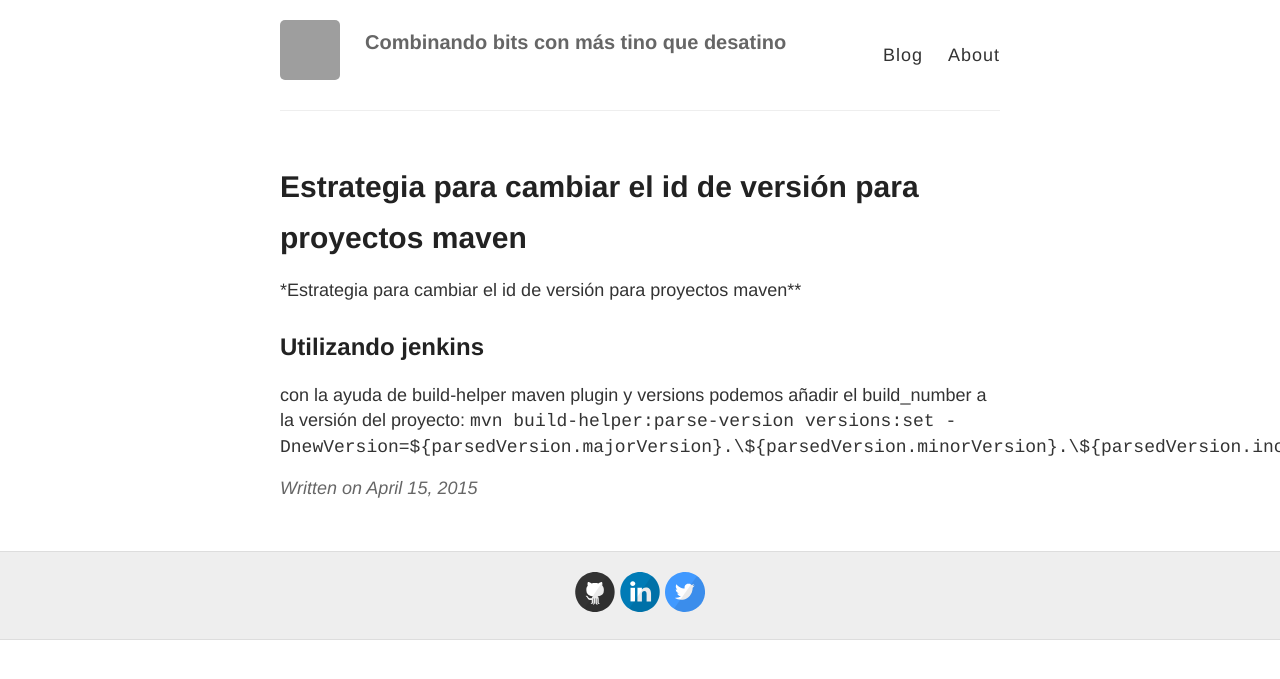
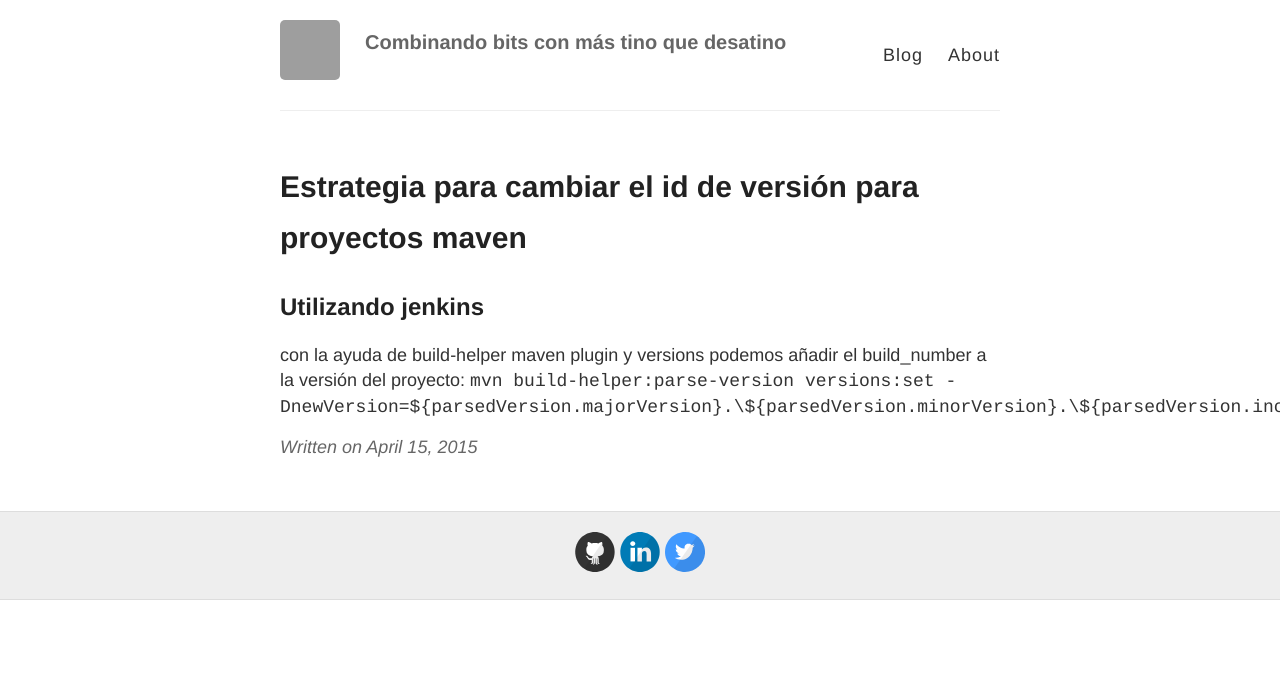
Before and after one commit to alpoza/alpoza.github.io, a Jekyll site: the page built from _posts/2015-4-15-maven-pom-version-estrategy.md, in a window 1280 px wide. Shown: the top 679 px of the page. Built offline with Jekyll 4.4.1, drawn with Linux system fonts in a browser that asks for light colours; Markdown is read by kramdown in place of the engine named in the settings; comment, search, counter and statistics services are not loaded; grey boxes are pictures that could not be loaded.

Commit message:
Update 2015-4-15-maven-pom-version-estrategy.md

```diff
--- a/_posts/2015-4-15-maven-pom-version-estrategy.md
+++ b/_posts/2015-4-15-maven-pom-version-estrategy.md
@@ -7,7 +7,6 @@ Tags: maven, jenkins, versions
 Authors: Alberto Poza
 Summary: distintas formas de versionar proyectos maven
 ---
-*Estrategia para cambiar el id de versión para proyectos maven**
 
 ##Utilizando jenkins
 con la ayuda de build-helper maven plugin y versions podemos añadir el build_number a la versión del proyecto:
```
